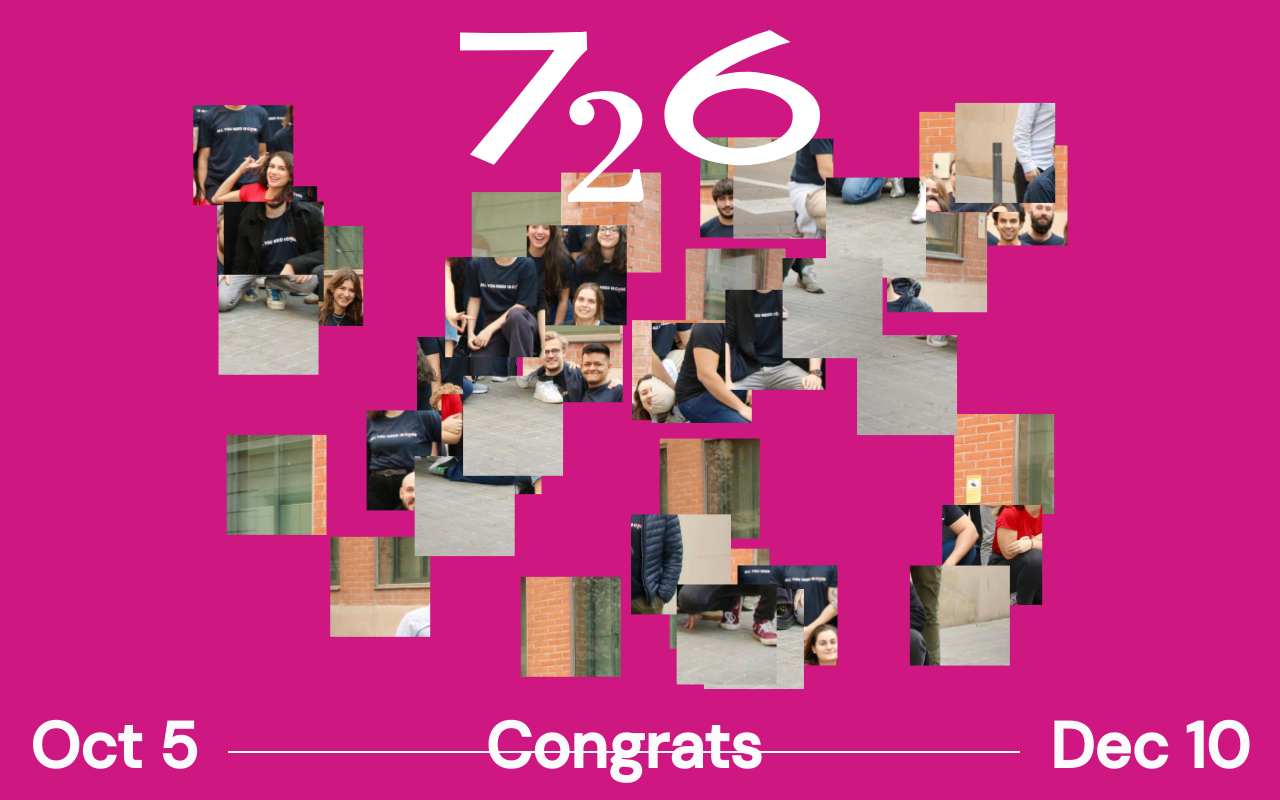
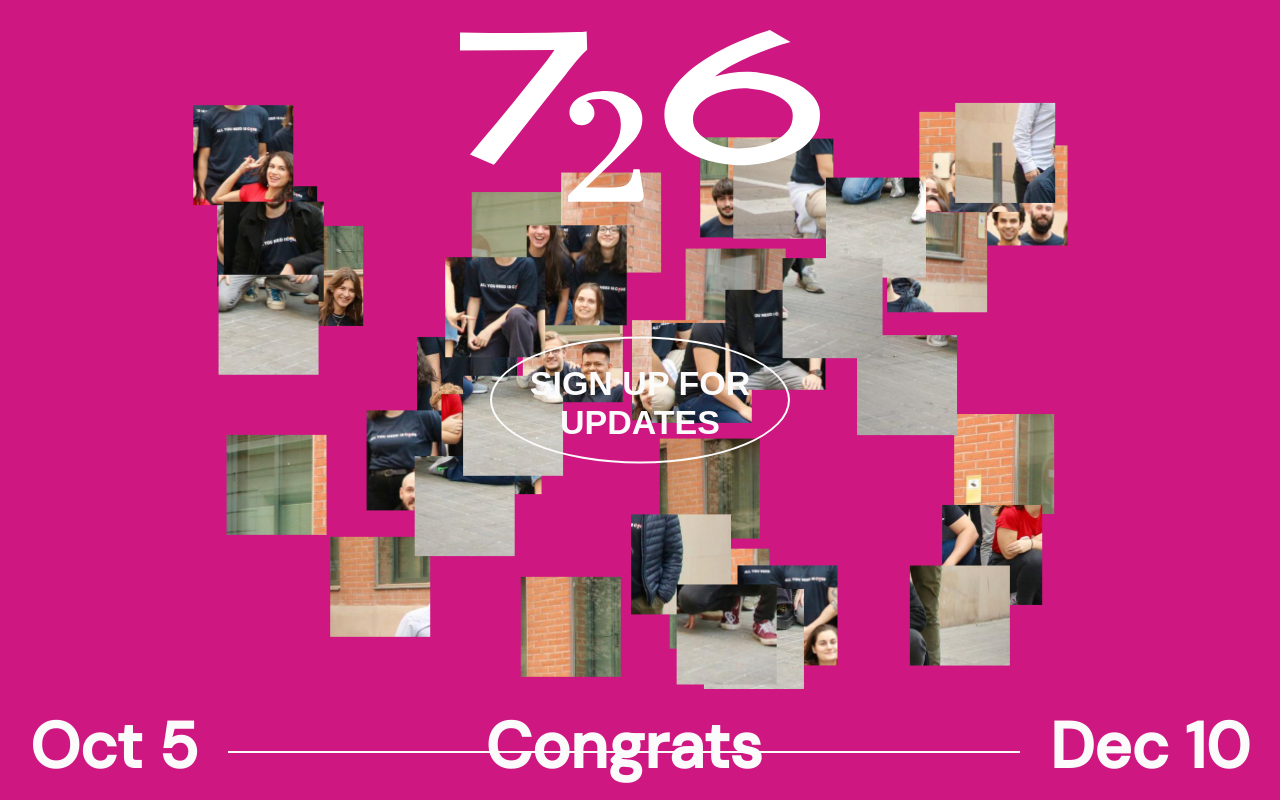
Before and after one commit to helios63/batch726power, a React (Create React App) app: page / in a window 1280 px wide. Built offline with nearby package versions, Linux system fonts and the light colour scheme.

Commit message:
adding signup button + modal

```diff
--- a/src/App.jsx
+++ b/src/App.jsx
@@ -1,7 +1,8 @@
-import { GlobalStyle, ImageContainer, Wrapper } from "./styles";
+import { GlobalStyle, ImageContainer, Wrapper, Button } from "./styles";
 import Header from "./components/header";
 import Footer from "./components/footer";
 import ImgBox from "./components/imgBox";
+import Modal from "./components/Modal";
 import React, { useState } from "react";
 
 const matrix = [
@@ -14,6 +15,7 @@ const matrix = [
 
 const App = () => {
   const [distance, setDistance] = useState(1)
+  const [showModal, setShowModal] = useState(false)
 
   const easing = (num) => Math.pow(num, 3)
 
@@ -33,9 +35,14 @@ const App = () => {
     calculateDistance([touches[0].clientX, touches[0].clientY])
   }
 
+  const toggleModal = () => {
+    setShowModal((showModal) => !showModal )
+  }
+
   return (
     <>
       <GlobalStyle />
+      { showModal && <Modal toggleModal={toggleModal} /> }
       <Header />
       <Footer />
       <Wrapper
@@ -43,6 +50,7 @@ const App = () => {
         onTouchMove={handleTouchMove}
         $color={Math.round(5 - distance * 40)} >
         <ImageContainer $isTogether={distance < 0.001}>
+          <Button onClick={toggleModal}>Sign up for Updates</Button>
           {matrix.map(([x,y], index) => (
             <ImgBox key={index} x={x} y={y} percent={distance}/>
           ))}
--- /dev/null
+++ b/src/components/Modal/index.jsx
@@ -0,0 +1,10 @@
+import { Modal, BG } from "./styles";
+
+const ModalComponent = ({toggleModal}) => (
+  <>
+  <BG onClick={toggleModal}/><Modal />
+  </>
+)
+
+
+export default ModalComponent;
--- /dev/null
+++ b/src/components/Modal/styles.js
@@ -0,0 +1,42 @@
+import styled from 'styled-components'
+
+export const Modal = styled.div`
+  position:absolute;
+  left:50%;
+  top:50%;
+  transform: translate(-50%, -50%);
+  animation: glow 1s forwards;
+  background: #FBFBFB;
+  border-sizing: border-box;
+  padding: 60px;
+  max-width: 800px;
+  width: calc(100vw - 60px);
+  z-index: 3;
+
+  @media (max-width:700px;) {
+    padding: 30px;
+    width: calc(100vw - 30px);
+  }
+`
+export const BG = styled.div`
+  background-color: rgba(0,0,0,0.5);
+  cursor: pointer;
+  height: 100vh;
+  position: fixed;
+  width: 100vw;
+  z-index: 2;
+
+`
+
+export const Close = styled.button`
+  background:none;
+  border: 0;
+  cursor: pointer;
+  height: 30px;
+  width: 30px;
+  padding: 0;
+  position: absolute;
+  right: 60px;
+  top: 60px;
+
+`
--- a/src/styles.js
+++ b/src/styles.js
@@ -53,3 +53,25 @@ export const Wrapper = styled.section.attrs(({$color}) => ({
   width: 100vw;
   height: 100vh;
 `
+export const Button = styled.button`
+  position:absolute;
+  left:50%;
+  top:50%;
+  transform: translate(-50%, -50%);
+  background: none;
+  border: 2px solid #FBFBFB;
+  border-radius: 100%;
+  color: #FBFBFB;
+  cursor: pointer;
+  font-size: 34px;
+  font-weight: 600;
+  text-transform: uppercase;
+  padding: 25px 0 20px;
+  width:300px;
+  z-index:1;
+
+  @media (max-width: 700px) {
+    font-size: 24px;
+    width: 200px;
+  }
+`
```
